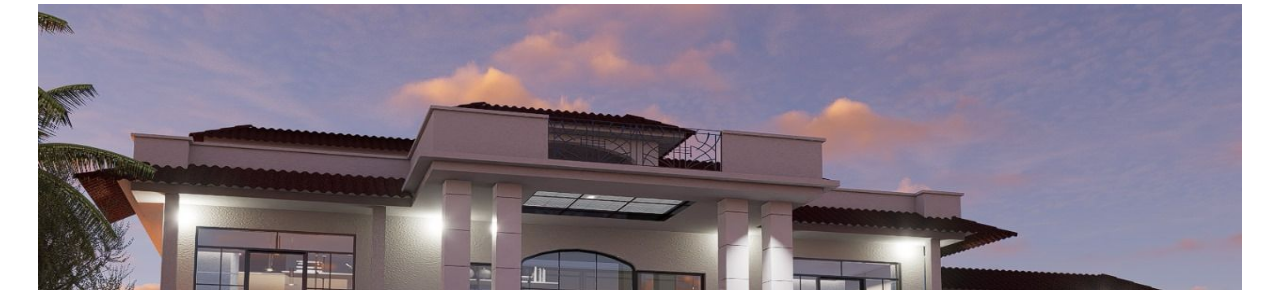
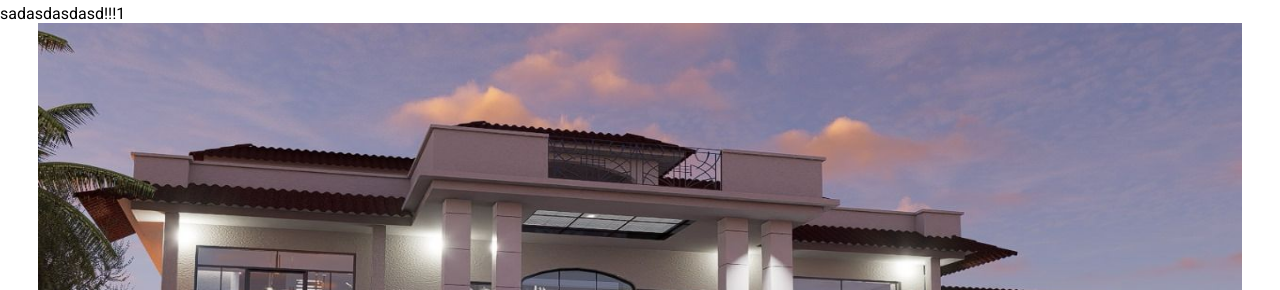
Before and after one commit to IosebNadiradze/Architect-website, a plain HTML site: page index.html in a window 1280 px wide. Shown: the part 182-472 px from the top of the page. Drawn offline with Linux system fonts and the light colour scheme.

Commit message:
Update index.html

```diff
--- a/index.html
+++ b/index.html
@@ -41,6 +41,7 @@
 </head>
 <body>
     <header class="header"></header>
+    <p>sadasdasdasd!!!1</p>
     <section class="slideshow">
         <div class="slideshow-container">
             <div class="slide fade">
```
